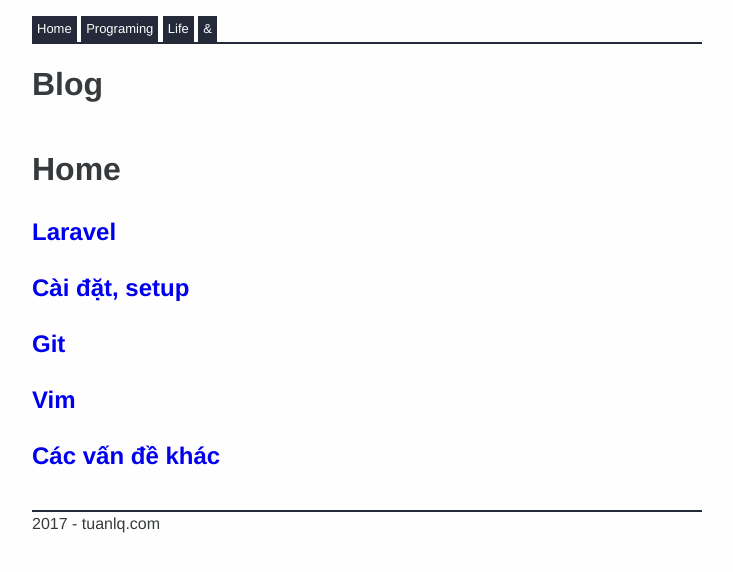
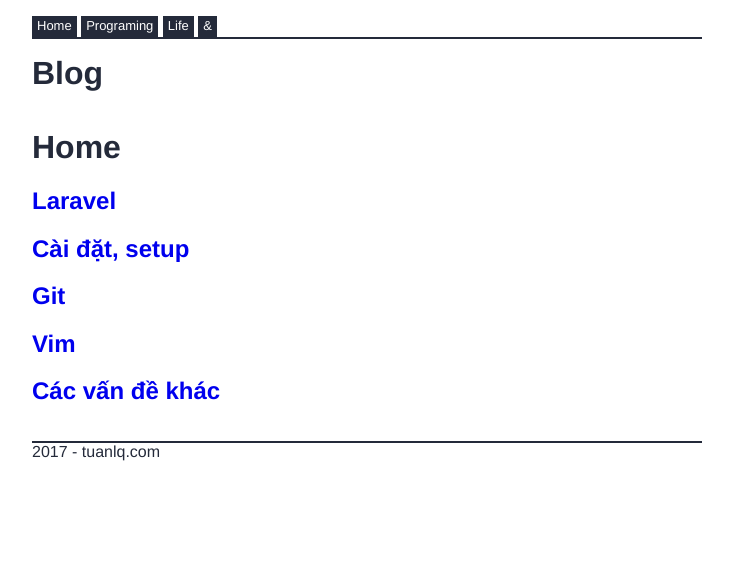
Before and after one commit to tuanle/tuanle.github.io, a Jekyll site: the page built from index.md, in a window 1280 px wide. Shown: the top 572 px of the page, without its empty margins (33-766 px from the left). Built offline with Jekyll 4.4.1, drawn with Linux system fonts in a browser that asks for light colours.

Commit message:
[temp] Temporary commit in 2017-02-16 00:35

```diff
--- a/assets/css/main.css
+++ b/assets/css/main.css
@@ -11,9 +11,7 @@
 html, body {
     font-family: "Helvetica Neue",Helvetica,Arial,sans-serif;
     font-size: 16px;
-    line-height: 1.5;
-    color: #373a3c;
-    background-color: #fefefe;
+    color: #242a3a;
 }
 
 /*
```
